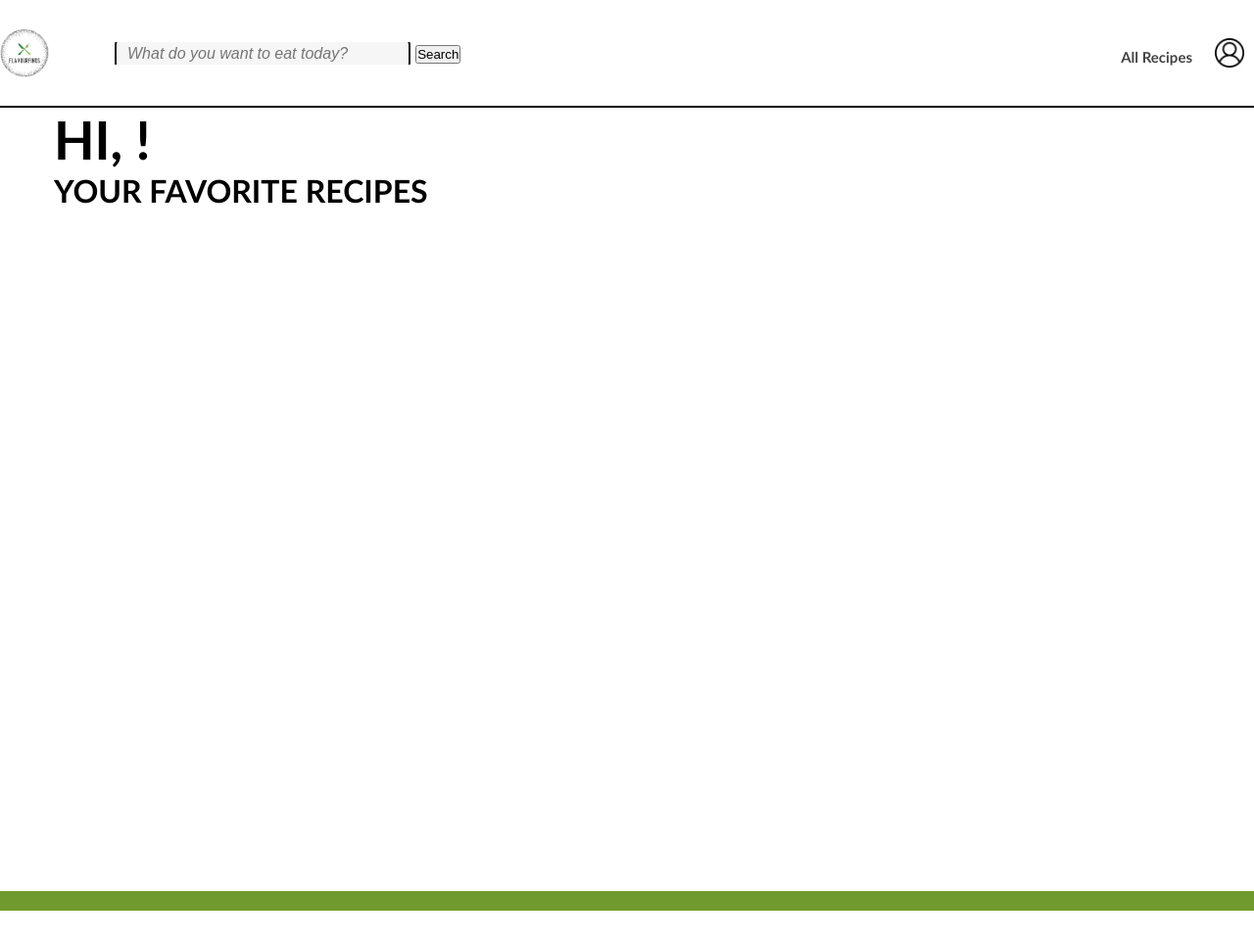
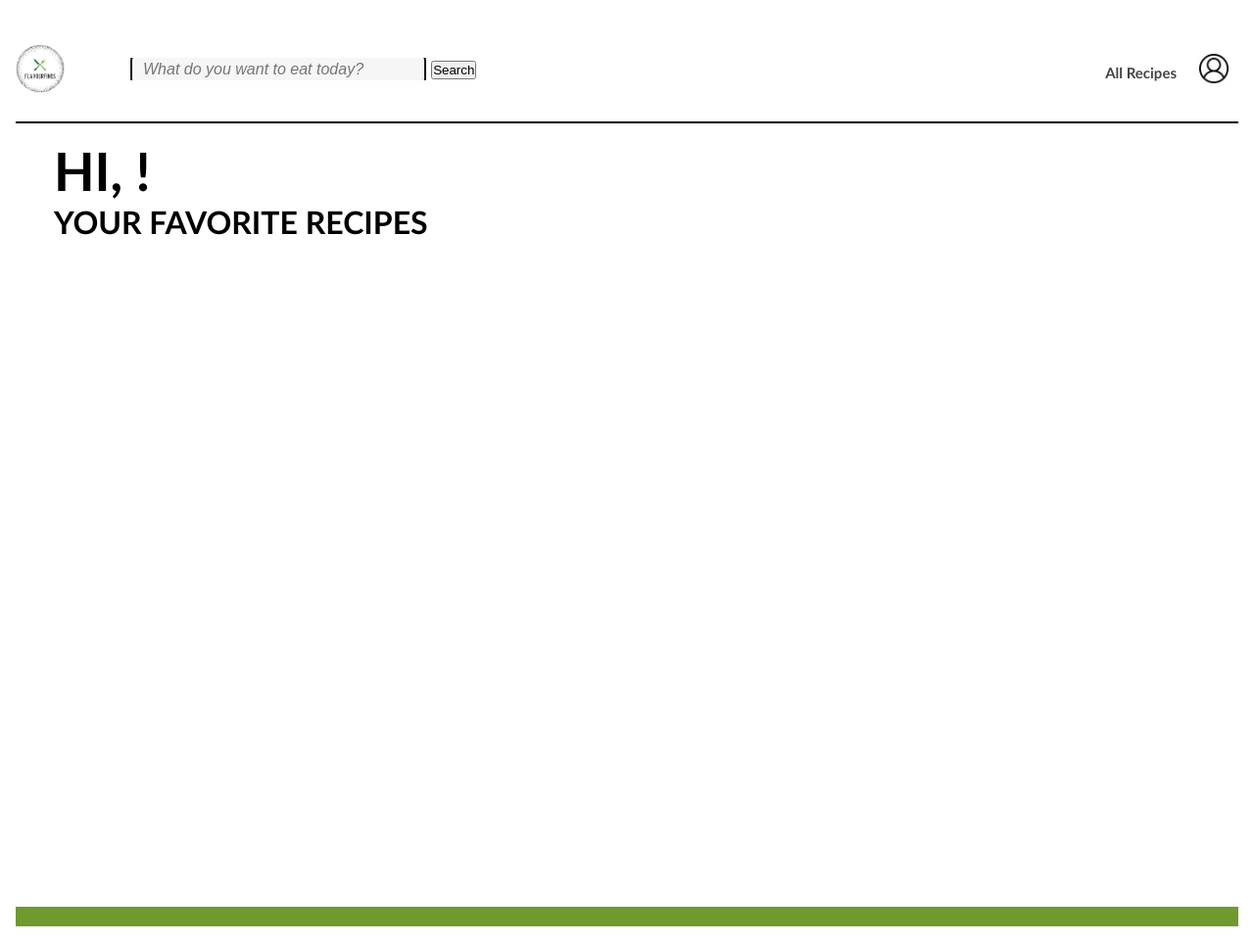
Before and after one commit to nicolasKappa/Food_Recipe_Web_App, a PHP site: page /user_page.php in a window 1280 px wide. Shown: the whole page at 98% size. Before the commit the page ends 930 px from the top, so only its background shows below. Run offline with PHP 8.4, Linux system fonts and the light colour scheme; the visitor is signed in with stand-in values (Sample User, id 1).

Commit message:
updated user_page

```diff
--- a/Website/user_page.css
+++ b/Website/user_page.css
@@ -71,8 +71,13 @@ nav ul {
 }
 
 body {
-  font-family: 'Trebuchet MS';
-  background-color: white;
+	font-family: 'Trebuchet MS';
+	background-color: white;
+	padding: 1em;
+	margin: 0;
+	height: 100%;
+	font-size: 100%;
+	font-style: normal;
 }
 /* Dropdown Button */
 .dropbtn {
@@ -154,6 +159,7 @@ main {
   /* justify-content: center; */
   align-items: center;
   height: 100vh; /* Viewport height */
+  padding: 1em;
 }
 
 input,
```
